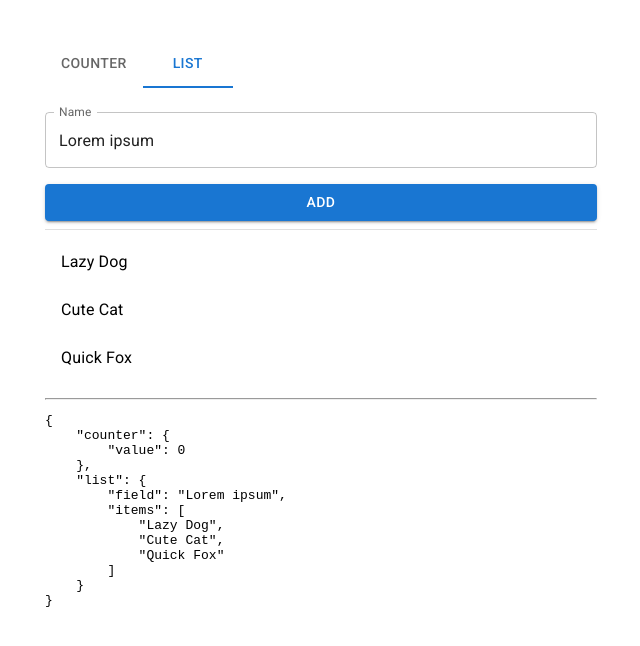
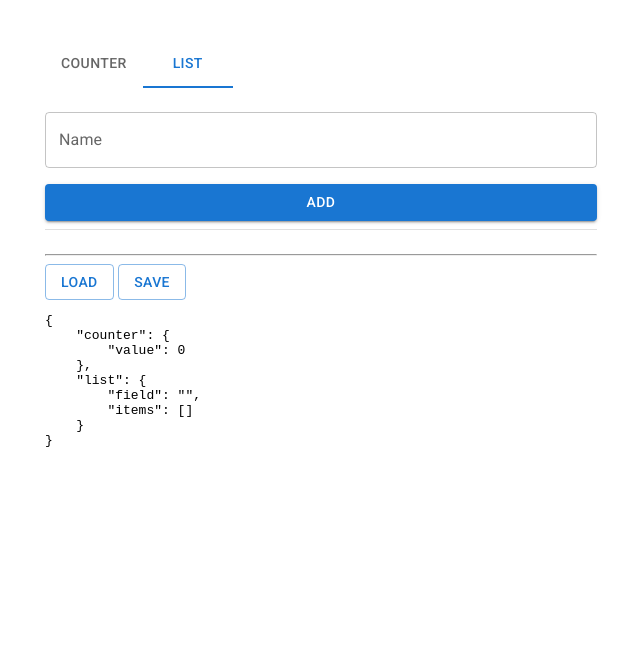
Before and after one commit to hasti-akd/desn3037-exercise-5, a React (Create React App) app: page /list in a window 1280 px wide. Shown: the top 646 px of the page, without its empty margins (319-959 px from the left). Built offline with nearby package versions, Linux system fonts and the light colour scheme.

Commit message:
Firebase implementation with Firestore access

```diff
--- a/package.json
+++ b/package.json
@@ -12,6 +12,7 @@
     "@testing-library/jest-dom": "^5.16.5",
     "@testing-library/react": "^13.4.0",
     "@testing-library/user-event": "^13.5.0",
+    "firebase": "^9.18.0",
     "react": "^18.2.0",
     "react-dom": "^18.2.0",
     "react-redux": "^8.0.5",
--- a/src/components/Sync.js
+++ b/src/components/Sync.js
@@ -1,6 +1,52 @@
 import { Box } from "@mui/system";
 import * as React from "react"
 import { useSelector, useDispatch } from 'react-redux'
+
+// Import the functions you need from the SDKs you need
+import { initializeApp } from "firebase/app";
+import { getFirestore, collection, getDocs, setDoc, doc, query, orderBy, limit } from 'firebase/firestore/lite';
+import { Button } from "@mui/material";
+
+const firebaseConfig = {
+  apiKey: "AIzaSyAEkx2ExkcugfWqSYIABoXpk17jtI5w2bk",
+  authDomain: "desn3037-ea4bd.firebaseapp.com",
+  projectId: "desn3037-ea4bd",
+  storageBucket: "desn3037-ea4bd.appspot.com",
+  messagingSenderId: "593647339268",
+  appId: "1:593647339268:web:fa453048589d9cb2e63251"
+};
+
+// Initialize Firebase
+const app = initializeApp(firebaseConfig);
+const db = getFirestore(app);
+
+// Get a list of cities from your database
+async function getSnapshots() {
+
+  const col = collection(db, 'database');
+  const q = query(col, orderBy("created_time", "desc"), limit(5));
+  const snapshot = await getDocs(q);
+  const list = snapshot.docs.map(doc => doc.data());
+
+  const json = list[0].data;
+  window.localStorage.setItem("payload", json);
+  alert('reloading app...');
+  window.location.reload();
+
+  return list;
+}
+
+async function addSnapshot(){
+
+    const timestamp = String(new Date().getTime());
+    const json = window.localStorage.getItem("payload");
+
+    // Add a new document in collection "cities"
+    await setDoc(doc(db, "database", timestamp), {
+        data: json,
+        created_time: timestamp
+    });
+}
 
 export default function Sync(){
 
@@ -16,12 +62,14 @@
         <Box>
 
             <hr/>
+            <Button variant="outlined" onClick={(e) => getSnapshots()}>Load</Button>
+            &nbsp;
+            <Button variant="outlined" onClick={(e) => addSnapshot()}>Save</Button>
             <pre>
                 {json}
             </pre>
+
         </Box>
-
-
     )
 
 }
--- a/src/redux/list.js
+++ b/src/redux/list.js
@@ -2,11 +2,8 @@
 import { createSlice } from '@reduxjs/toolkit'
 
 let initialState = {
-    field: "Lorem ipsum",
+    field: "",
     items: [
-        "Lazy Dog",
-        "Cute Cat",
-        "Quick Fox"
     ]
 
 }
```
Also changed, not shown: 1 other file (tests, documents, lock files or other folders).
